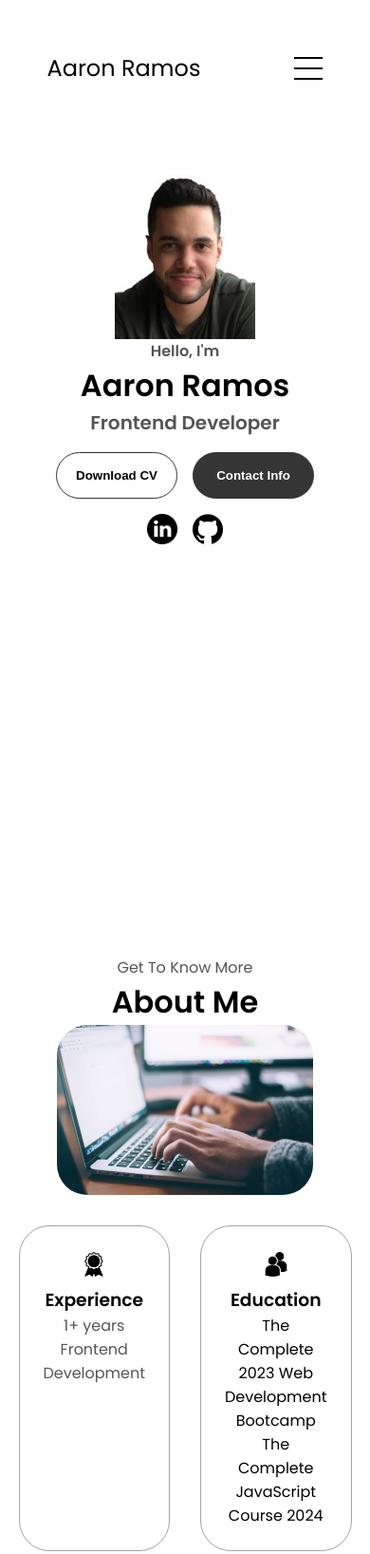
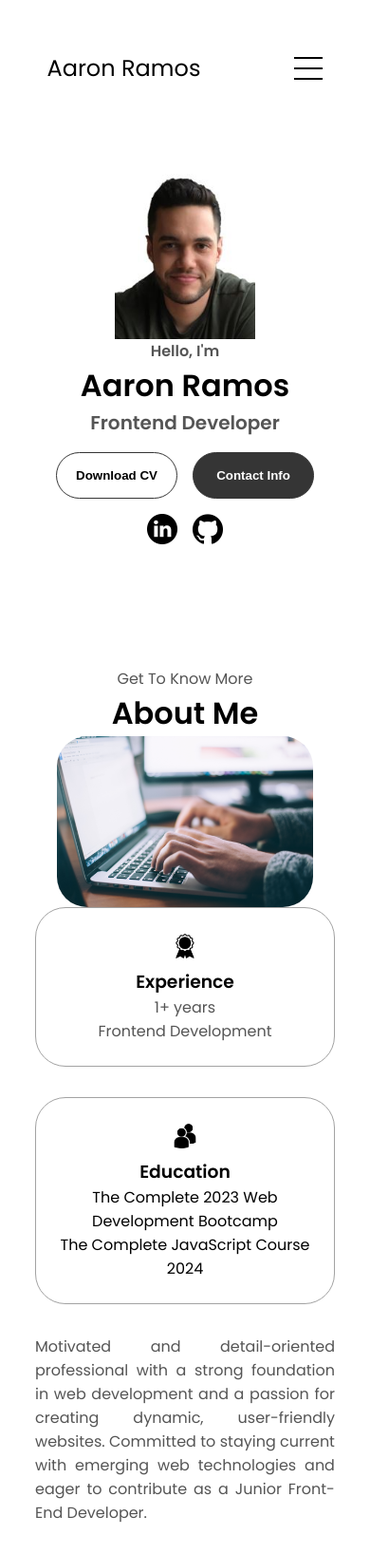
Before and after one commit to aaron1792/Aaron-Portfolio-main-2, a website: page index.html in a window 390 px wide. Shown: the top 1636 px of the page at 95% size. Drawn offline with Linux system fonts and the light colour scheme.

Commit message:
comiit 9

```diff
--- a/mediaqueries.css
+++ b/mediaqueries.css
@@ -1,129 +1,140 @@
-@media screen and (max-width: 1400px) {
+/* Base Styles */
 #profile {
   height: 83vh;
   margin-bottom: 6rem;
 }
+
 .about-containers {
   flex-wrap: wrap;
 }
+
 #contact,
 #projects {
   height: fit-content;
 }
-}
 
+/* Medium Screen */
 @media screen and (max-width: 1200px) {
   #desktop-nav {
     display: none;
   }
+
   #hamburger-nav {
     display: flex;
   }
+
   #experience,
   .experience-details-container {
     margin-top: 2rem;
   }
-  #about{
 
-    margin-top: 10rem;
-  }
   #profile,
   .section-container {
     display: block;
+    height: 53vh;
+
   }
+
   .arrow {
     display: none;
   }
+
   section,
   .section-container {
     height: fit-content;
-  }
-  section {
     margin: 0 5%;
   }
+
   .section__pic-container {
     width: 275px;
     height: 275px;
     justify-content: center;
-    margin: 0 auto 0  }
+    margin: 0 auto 0;
+  }
 
   .about-pic {
     border-radius: 2rem;
     height: 275px;
     width: auto;
   }
+
   .about-containers {
-    margin-top: 4;
+    margin-top: 0;
   }
 }
 
+/* Small Screen */
 @media screen and (max-width: 600px) {
+
+ #profile{
+
+  height: 50vh;
+  margin-bottom: 6rem;
+ }
+
   #contact,
   footer {
     height: 40vh;
-  }
-  #profile {
-    height: 83vh;
-    margin-bottom: 0;
   }
 
   article {
     font-size: 1rem;
   }
+
   footer nav {
     height: fit-content;
     margin-bottom: 2rem;
   }
 
-#about{
-margin-top: 8rem;
-
-}
-
-
   .about-containers,
   .contact-info-upper-container,
   .btn-container {
-    margin-top: 4;
     flex-wrap: wrap;
   }
+
   .contact-info-container {
     margin: 0;
   }
+
   .contact-info-container p,
   .nav-links li a {
     font-size: 1rem;
   }
+
   .experience-sub-title {
     font-size: 1.25rem;
   }
+
   .logo {
     font-size: 1.5rem;
   }
+
   .nav-links {
     flex-direction: column;
     gap: 0.5rem;
     text-align: center;
   }
+
   .section__pic-container {
     width: auto;
     height: 46vw;
     justify-content: center;
+  }
 
-
-  }
   .about-pic {
     border-radius: 2rem;
     height: 46vw;
     width: auto;
+  }
 
-  }
   .section__text__p2 {
     font-size: 1.25rem;
   }
+
   .title {
     font-size: 2rem;
   }
+
   .text-container {
     text-align: justify;
   }
--- a/style.css
+++ b/style.css
@@ -165,7 +165,7 @@ section {
 #profile {
   display: flex;
   justify-content: center;
-  gap: 5rem;
+
   height: 80vh;
 }
 
@@ -173,7 +173,7 @@ section {
   display: flex;
   height: 400px;
   width: 400px;
-  margin: auto 0;
+  margin: 0 auto 0;
 }
 
 .section__text {
```
Lines whose indentation alone changed are shown as unchanged.
